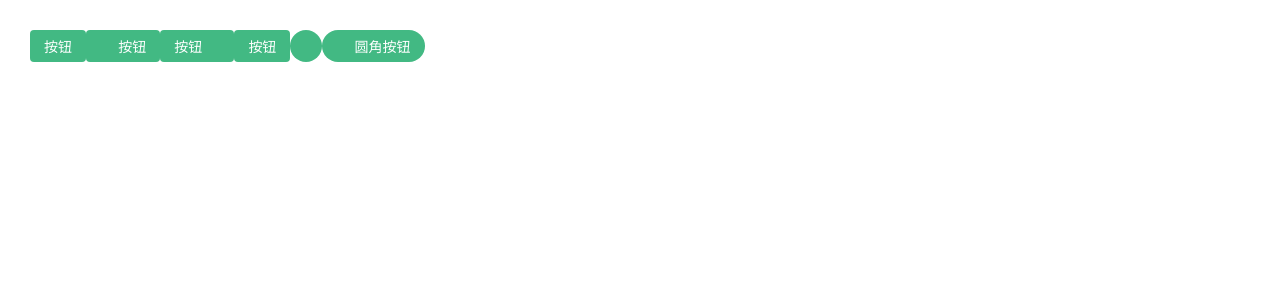
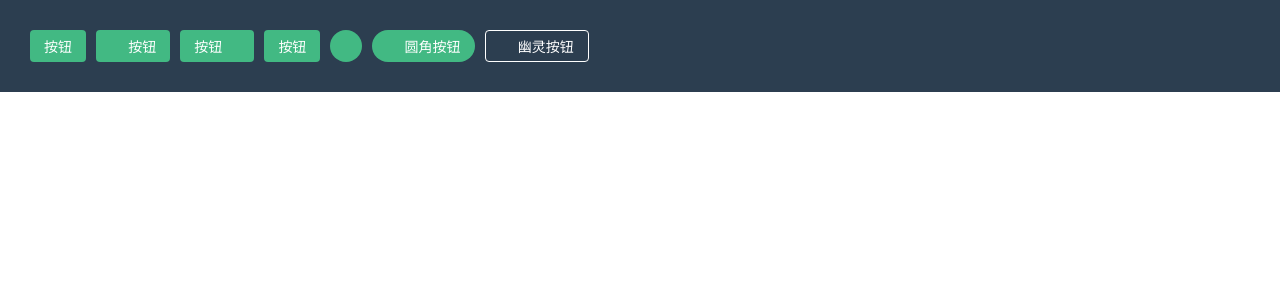
Before and after one commit to SofiaYing/vue-components, a Vue app: page /#/ in a window 1280 px wide. Shown: the top 300 px of the page. Built offline with nearby package versions, Linux system fonts and the light colour scheme.

Commit message:
添加幽灵按钮

```diff
--- a/src/components/button.vue
+++ b/src/components/button.vue
@@ -5,6 +5,7 @@
     [`icon-${iconPosition}`]: true,
     'is-circle': circle,
     'is-round': round,
+    'is-ghost': ghost,
   }"
   @click="clickHandler">
 
@@ -49,6 +50,7 @@ export default {
     loading: Boolean,
     circle: Boolean,
     round: Boolean,
+    ghost: Boolean,
   },
   components:{
     'c-icon': icon,
@@ -107,12 +109,11 @@ export default {
   }
   &.is-round{
     border-radius: 20px;
-    // width: 32px;
-    // padding: 0;
-    // justify-content: center;
-    // .icon{
-    //   margin-right: 0;
-    // }
+  }
+  &.is-ghost{
+    background-color: transparent;
+    border: solid 1px #fff;
+    color: #fff;
   }
 }
 </style>
--- a/src/views/home.vue
+++ b/src/views/home.vue
@@ -10,6 +10,7 @@
 
     <c-button icon="search" circle></c-button>
     <c-button icon="search" round>圆角按钮</c-button>
+    <c-button icon="search" ghost>幽灵按钮</c-button>
   </div>
 </template>
 
@@ -41,5 +42,10 @@ export default {
 <style lang="less">
   .home{
     padding: 30px;
+    background-color: #2c3e50;
+    display: flex;
+    .c-button{
+      margin-right: 10px;
+    }
   }
 </style>
```
